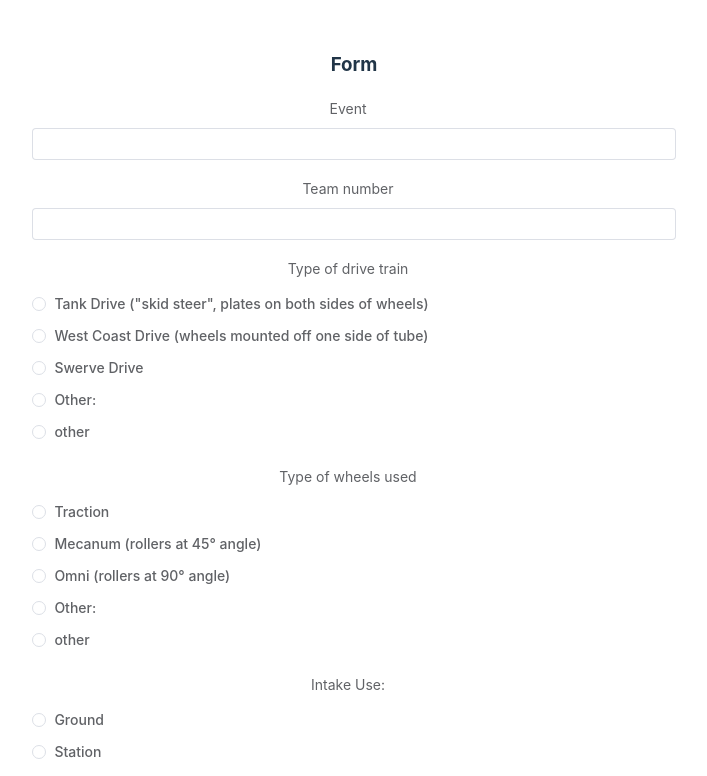
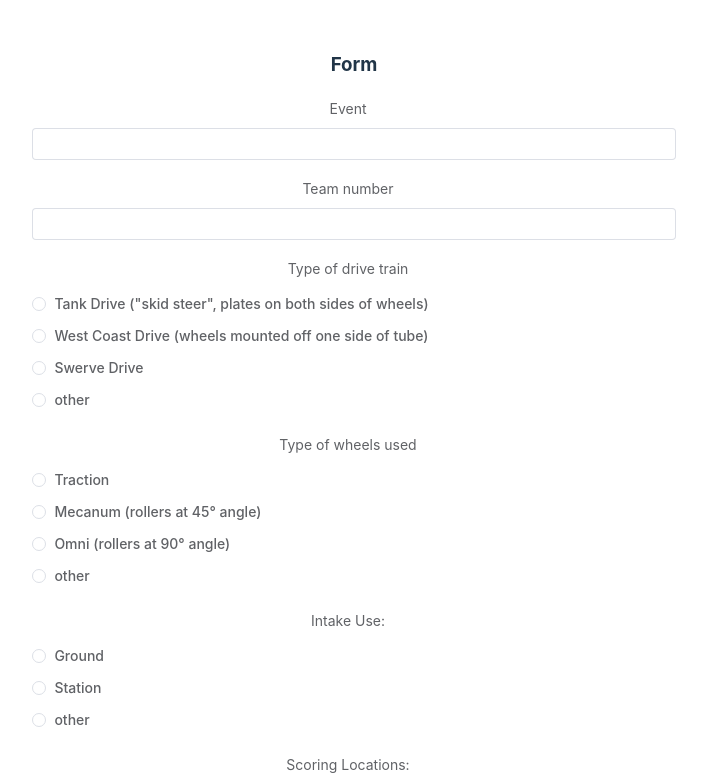
Before and after one commit to 1834423612/Pit-scouting, a Vue app: page / in a window 1280 px wide. Shown: the top 776 px of the page, without its empty margins (286-993 px from the left). Built offline with nearby package versions, Linux system fonts and the light colour scheme; what vform3-builds would draw is missing.

Commit message:
fix: checkbox cannot click

```diff
--- a/src/views/index.vue
+++ b/src/views/index.vue
@@ -68,7 +68,6 @@ export default {
             'Tank Drive ("skid steer", plates on both sides of wheels)',
             "West Coast Drive (wheels mounted off one side of tube)",
             "Swerve Drive",
-            "Other: ",
           ],
           value: null,
           showOtherInput: false, // show the textarea when first load the page?
@@ -81,7 +80,6 @@ export default {
             "Traction",
             "Mecanum (rollers at 45° angle)",
             "Omni (rollers at 90° angle)",
-            "Other: ",
           ],
           value: null,
           showOtherInput: false, // show the textarea when first load the page?
@@ -90,7 +88,7 @@ export default {
         {
           question: "Intake Use:",
           type: "radio",
-          options: ["Ground", "Station", "Other: "],
+          options: ["Ground", "Station"],
           value: null,
           showOtherInput: false, // show the textarea when first load the page?
           otherValue: '' // Store the value of the text input
@@ -99,7 +97,7 @@ export default {
           question: "Scoring Locations:",
           type: "checkbox",
           options: ["Amp", "Speaker", "Trap", "Balance"],
-          value: null,
+          value: [], // should be an array if it's a checkbox
           showOtherInput: false, // show the textarea when first load the page?
           otherValue: '' // Store the value of the text input
         },
@@ -127,7 +125,6 @@ export default {
           type: "radio",
           options: [
             "One person driving and operating the robot during a match",
-            "Other: ",
           ],
           value: null,
           showOtherInput: false, // show the textarea when first load the page?
```
